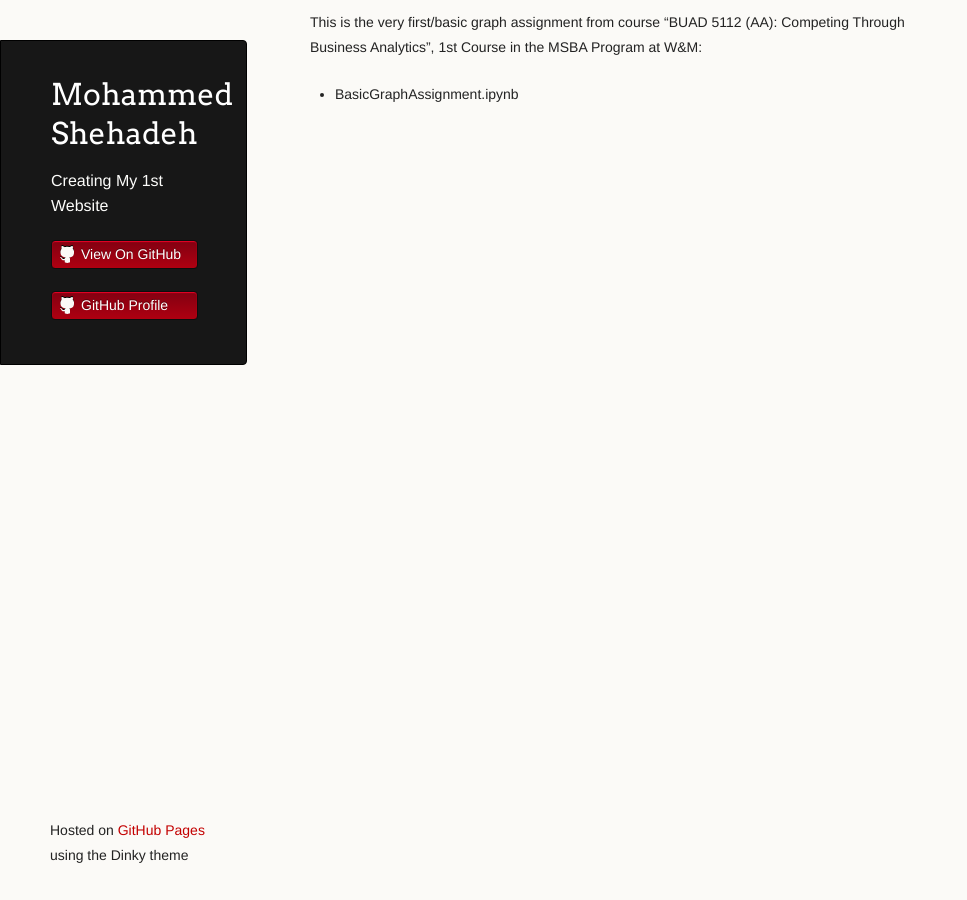
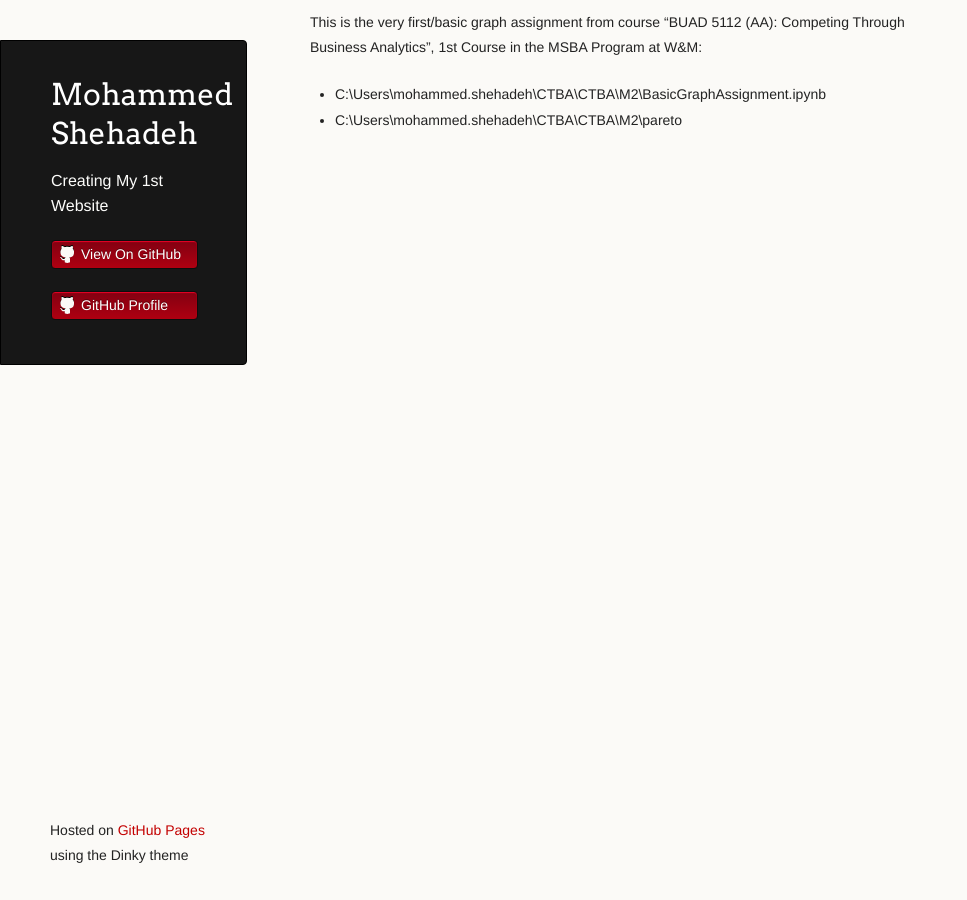
Before and after one commit to mashehadeh/mashehadeh.github.io, a Jekyll site: the page built from BasicGraph/index.md, in a window 1280 px wide. Shown: the whole page, without its empty margins (0-967 px from the left). Built offline with Jekyll 4.4.1, drawn with Linux system fonts in a browser that asks for light colours; our own code applies the rules of GitHub Pages for plain Markdown files.

Commit message:
Update index.md

```diff
--- a/BasicGraph/index.md
+++ b/BasicGraph/index.md
@@ -5,4 +5,5 @@
 
 This is the very first/basic graph assignment from course "BUAD 5112 (AA): Competing Through Business Analytics", 1st Course in the MSBA Program at W&M:
 
-- BasicGraphAssignment.ipynb
+- C:\\Users\\mohammed.shehadeh\\CTBA\\CTBA\\M2\\BasicGraphAssignment.ipynb
+- C:\\Users\\mohammed.shehadeh\\CTBA\\CTBA\\M2\\pareto
```
